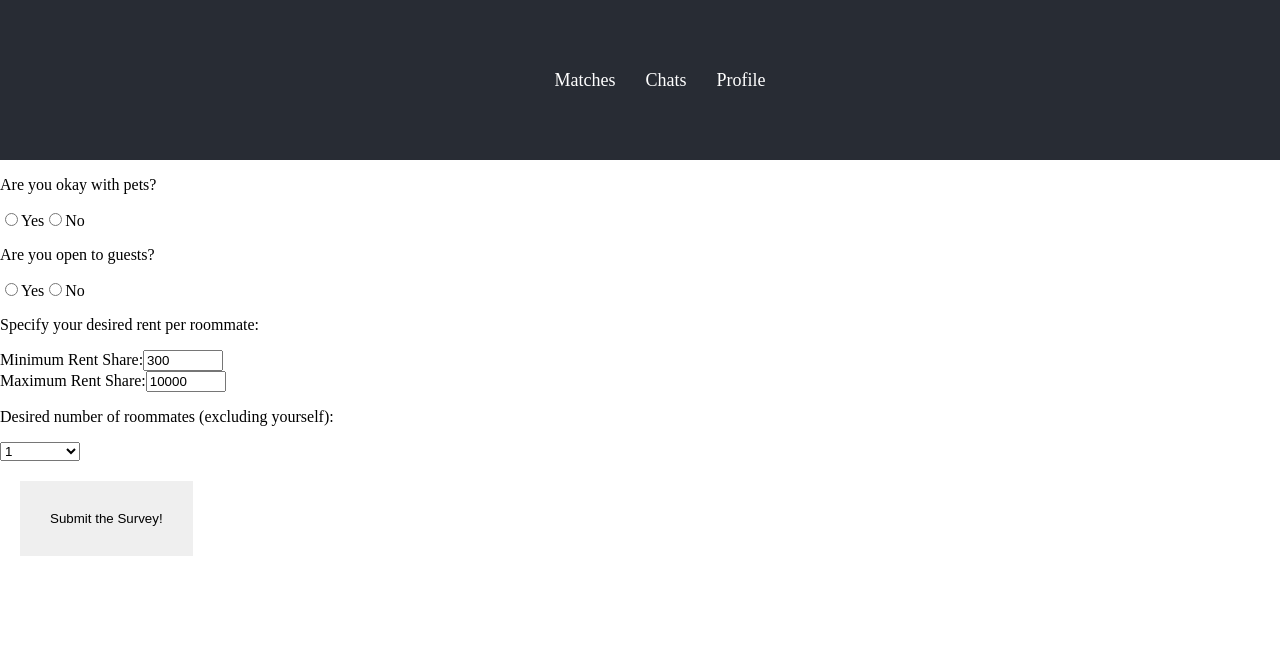
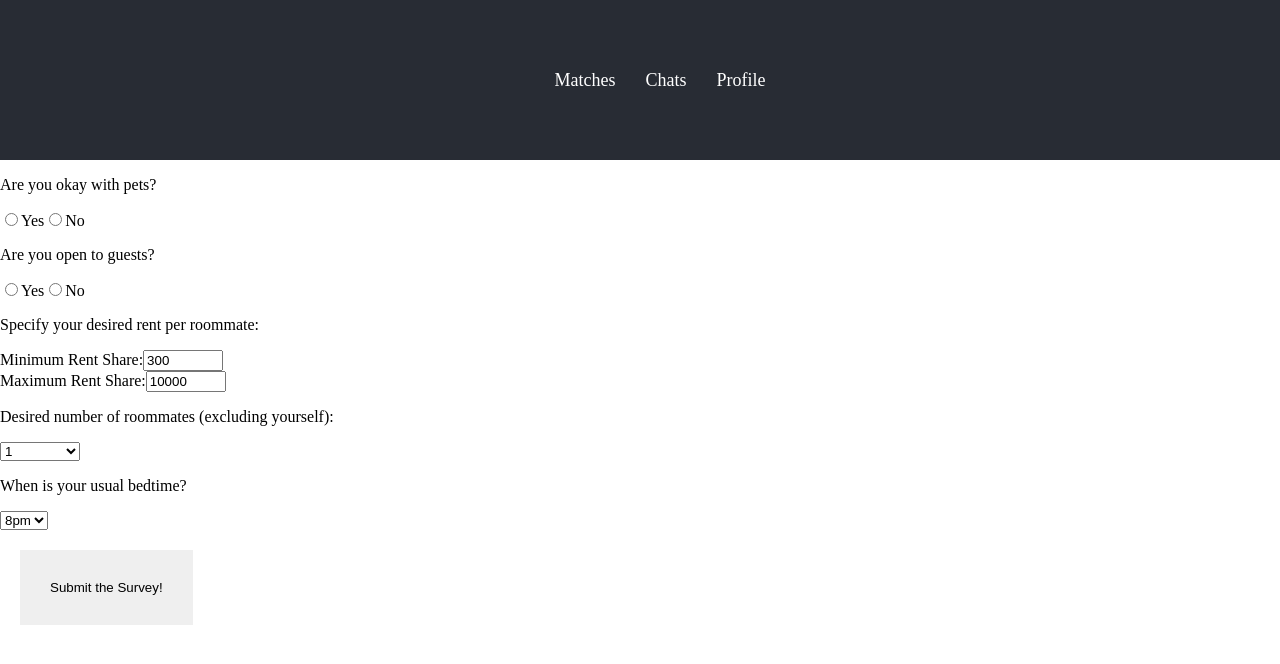
Before and after one commit to yujin-hong-123/roommate-finder, a React (Create React App) app in the folder front-end/: page /survey in a window 1280 px wide. Shown: the top 664 px of the page. Built offline with nearby package versions, Linux system fonts and the light colour scheme.

Commit message:
added bedtime

```diff
--- a/front-end/src/Survey.js
+++ b/front-end/src/Survey.js
@@ -10,6 +10,7 @@ function Survey() {
     const [minRent, setMinRent] = useState(300);
     const [maxRent, setMaxRent] = useState(10000);
     const [desiredRoommates, setDesiredRoommates] = useState(1);
+    const [bedtime, setBedtime] = useState('11pm');
 
     const handlePetsChange = (value) => {
         setPetsPreference(value);
@@ -35,6 +36,11 @@ function Survey() {
         // Handle submission logic here later...
         navigate('/matches');
     };
+
+    const handleBedtimeChange = (event) => {
+        setBedtime(event.target.value);
+    };
+
 
     return (
         <div className="Survey">
@@ -121,6 +127,19 @@ function Survey() {
                     <option value={4}>4 or more</option>
                 </select>
             </div>
+            <div className="survey-question">
+                <p>When is your usual bedtime?</p>
+                <select value={bedtime} onChange={handleBedtimeChange}>
+                    <option value="8pm">8pm</option>
+                    <option value="9pm">8pm</option>
+                    <option value="10pm">8pm</option>
+                    <option value="11pm">8pm</option>
+                    <option value="12am">8pm</option>
+                    <option value="1am">8pm</option>
+                    <option value="2am">3am</option>
+                    <option value="3am">3am</option>
+                </select>
+            </div>
 
             <button onClick={handleSubmit}>Submit the Survey!</button>
         </div>
```
